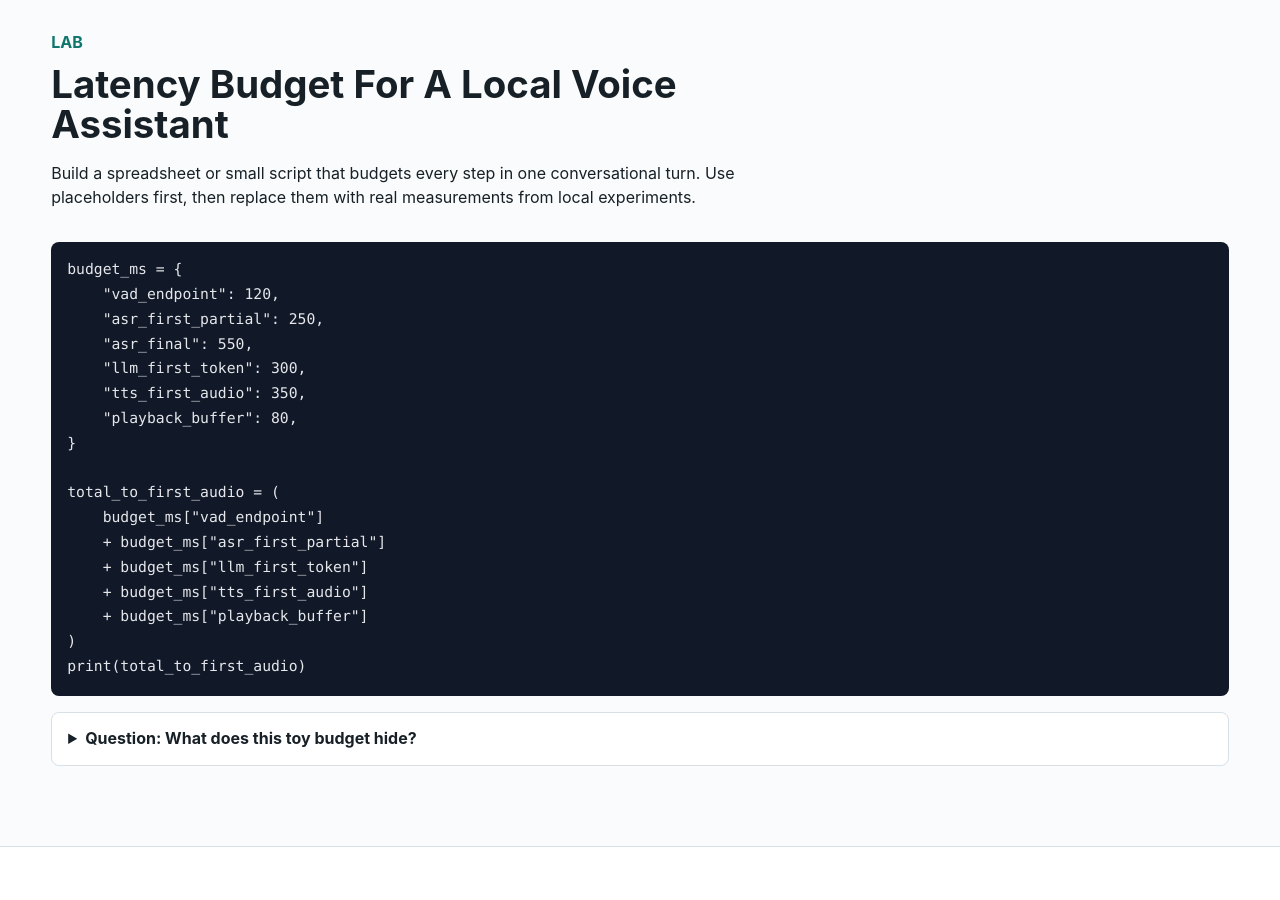
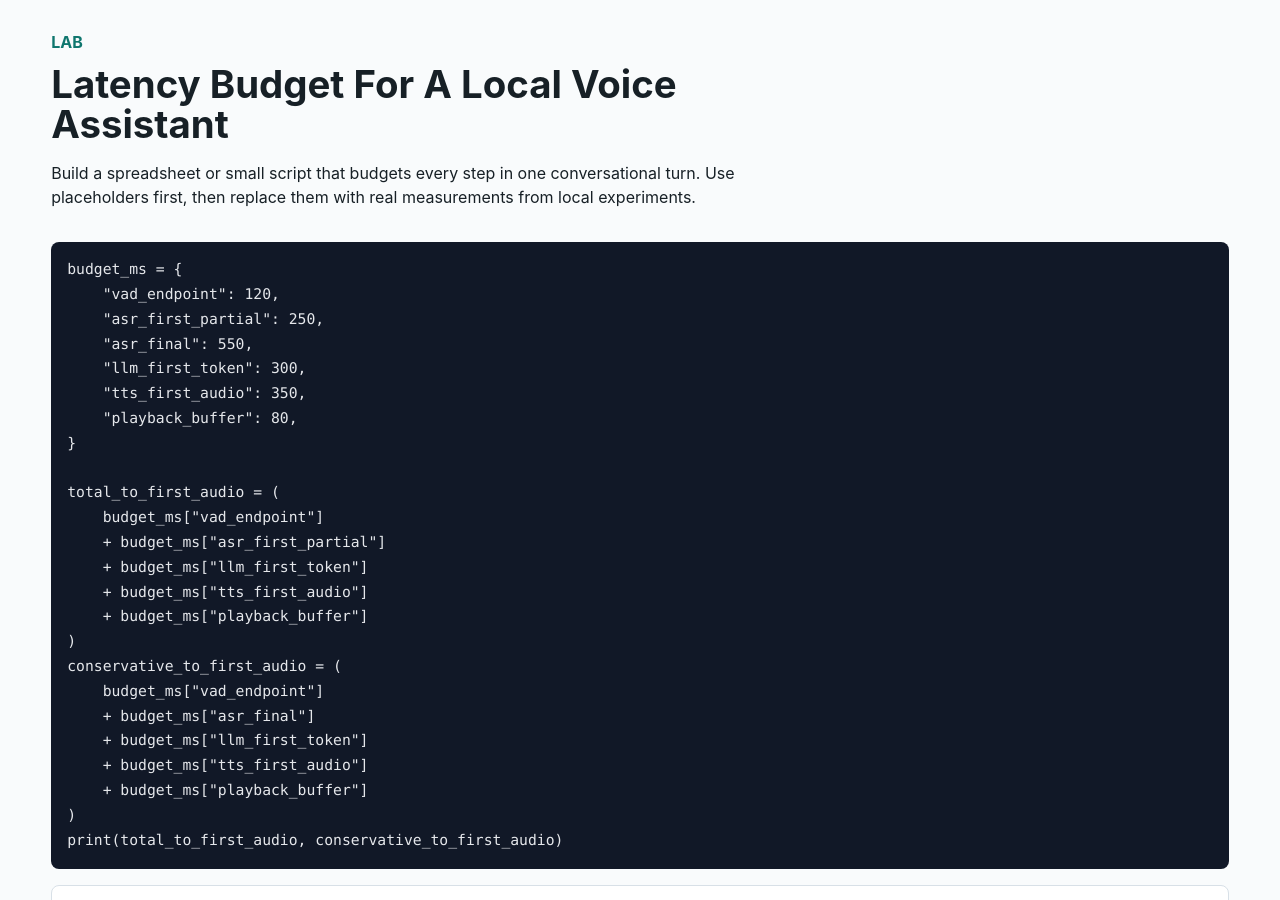
Before and after one commit to kennethli319/kennethli319.github.io, a Jekyll site: the page audio-text-ml-course/lessons/asr-tts-speech-history.html, which Jekyll copies as it is, in a window 1280 px wide and 900 px high, scrolled down 2392 px. Built offline with Jekyll 4.4.1, drawn with Linux system fonts in a browser that asks for light colours.

Commit message:
Clarify speech latency budget lab

```diff
--- a/audio-text-ml-course/lessons/asr-tts-speech-history.html
+++ b/audio-text-ml-course/lessons/asr-tts-speech-history.html
@@ -171,15 +171,23 @@ total_to_first_audio = (
     + budget_ms["tts_first_audio"]
     + budget_ms["playback_buffer"]
 )
-print(total_to_first_audio)</code></pre>
+conservative_to_first_audio = (
+    budget_ms["vad_endpoint"]
+    + budget_ms["asr_final"]
+    + budget_ms["llm_first_token"]
+    + budget_ms["tts_first_audio"]
+    + budget_ms["playback_buffer"]
+)
+print(total_to_first_audio, conservative_to_first_audio)</code></pre>
       <details class="qa">
         <summary>Question: What does this toy budget hide?</summary>
         <p>
           It hides overlap between stages, network jitter, queueing, cold
           starts, text normalization, endpointing mistakes, audio device
-          buffers, cancellation, barge-in, and retries. The next version should
-          record per-stage traces for successful, slow, interrupted, and failed
-          turns.
+          buffers, cancellation, barge-in, retries, and whether the assistant
+          can safely act on an ASR partial or must wait for a final transcript.
+          The next version should record per-stage traces for successful, slow,
+          interrupted, and failed turns.
         </p>
       </details>
     </section>
```
